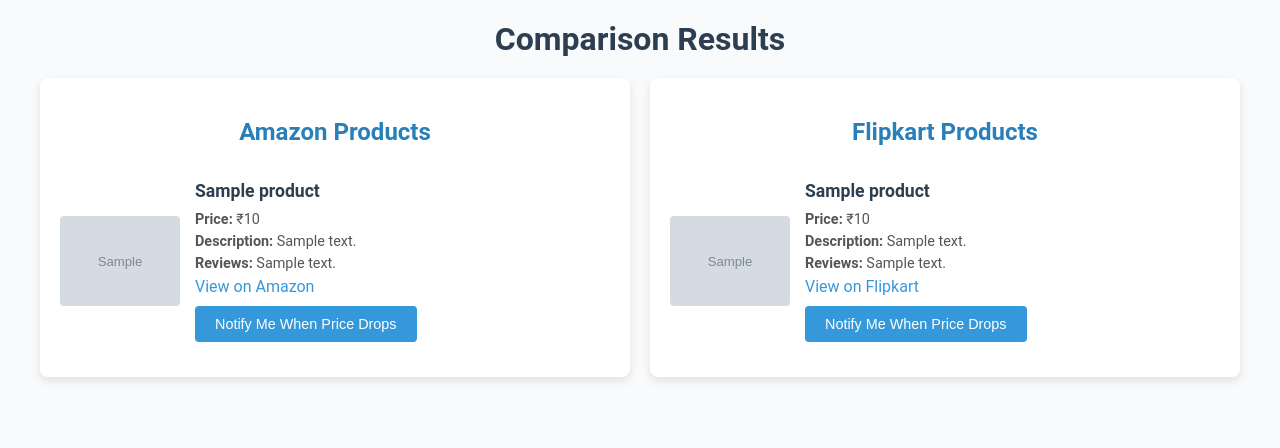
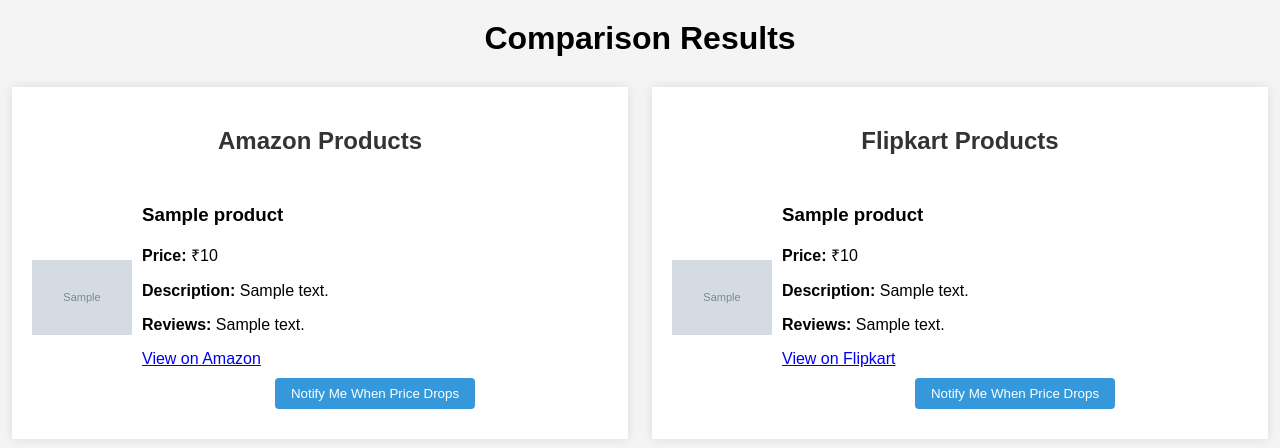
Before and after one commit to shafi-1234/realtimeflaskproject, a Flask app: template templates/result.html in a window 1280 px wide. Shown: the top 448 px of the page. Run offline with Flask 3, Linux system fonts and the light colour scheme; the template is opened without the code that fills it: most values are stand-ins (such as "Sample title", 1, 10 or a date in 2020); grey boxes marked "Sample" are stand-in pictures.

Commit message:
result.html

```diff
--- a/templates/result.html
+++ b/templates/result.html
@@ -6,87 +6,64 @@
     <title>Product Comparison Results</title>
     <style>
         body {
-            font-family: 'Roboto', Arial, sans-serif;
-            background-color: #f9fafc;
+            font-family: Arial, sans-serif;
+            background-color: #f4f4f4;
             margin: 0;
             padding: 0;
-            color: #333;
         }
         h1 {
             text-align: center;
-            margin: 20px 0;
-            color: #2c3e50;
+            margin-top: 20px;
         }
         .container {
             display: flex;
-            flex-wrap: wrap;
-            justify-content: center;
-            gap: 20px;
-            margin: 20px auto;
-            padding: 0 20px;
-            max-width: 1200px;
+            justify-content: space-around;
+            margin-top: 30px;
         }
         .product-list {
-            flex: 1 1 45%;
-            background-color: #ffffff;
+            width: 45%;
+            background-color: #fff;
             padding: 20px;
-            box-shadow: 0 4px 10px rgba(0, 0, 0, 0.1);
-            border-radius: 8px;
+            box-shadow: 0 0 10px rgba(0, 0, 0, 0.1);
         }
         .product-list h2 {
             text-align: center;
-            color: #2980b9;
-            margin-bottom: 20px;
+            color: #333;
         }
         .product {
-            border-bottom: 1px solid #e0e0e0;
-            padding: 15px 0;
-            display: flex;
-            align-items: center;
+            border-bottom: 1px solid #ddd;
+            padding: 10px 0;
         }
         .product:last-child {
             border-bottom: none;
         }
         .product img {
-            max-width: 120px;
-            margin-right: 15px;
-            border-radius: 4px;
+            max-width: 100px;
+            margin-right: 10px;
         }
-        .product-info h3 {
-            margin: 0 0 10px;
-            font-size: 1.1em;
-            color: #2c3e50;
+        .product-details {
+            display: flex;
+            align-items: center;
         }
-        .product-info p {
-            margin: 5px 0;
-            font-size: 0.9em;
-            color: #555;
-        }
-        .product-info a {
-            text-decoration: none;
-            color: #3498db;
-        }
-        .product-info a:hover {
-            text-decoration: underline;
+        .product-info {
+            flex-grow: 1;
         }
         .price-drop-form {
+            display: flex;
             margin-top: 10px;
-            text-align: center;
+            justify-content: center;
         }
         .price-drop-form button {
-            padding: 10px 20px;
+            padding: 8px 16px;
             background-color: #3498db;
             color: white;
             border: none;
             border-radius: 4px;
-            font-size: 0.9em;
             cursor: pointer;
-            transition: background-color 0.3s;
         }
         .price-drop-form button:hover {
-            background-color: #2c81c2;
+            background-color: #2980b9;
         }
-
         /* Pop-up modal styles */
         .modal {
             display: none;
@@ -163,6 +124,7 @@
             <h2>Amazon Products</h2>
             {% for product in amazon_data %}
                 <div class="product">
+                    <div class="product-details">
                         <img src="{{ product['Product Image'] }}" alt="{{ product['Product Name'] }}">
                         <div class="product-info">
                             <h3>{{ product['Product Name'] }}</h3>
@@ -182,6 +147,7 @@
             <h2>Flipkart Products</h2>
             {% for product in flipkart_data %}
                 <div class="product">
+                    <div class="product-details">
                         <img src="{{ product['Product Image'] }}" alt="{{ product['Product Name'] }}">
                         <div class="product-info">
                             <h3>{{ product['Product Name'] }}</h3>
```
Also changed, not shown: other parts of templates/result.html (+18 -25 lines). Lines whose indentation alone changed are shown as unchanged.
